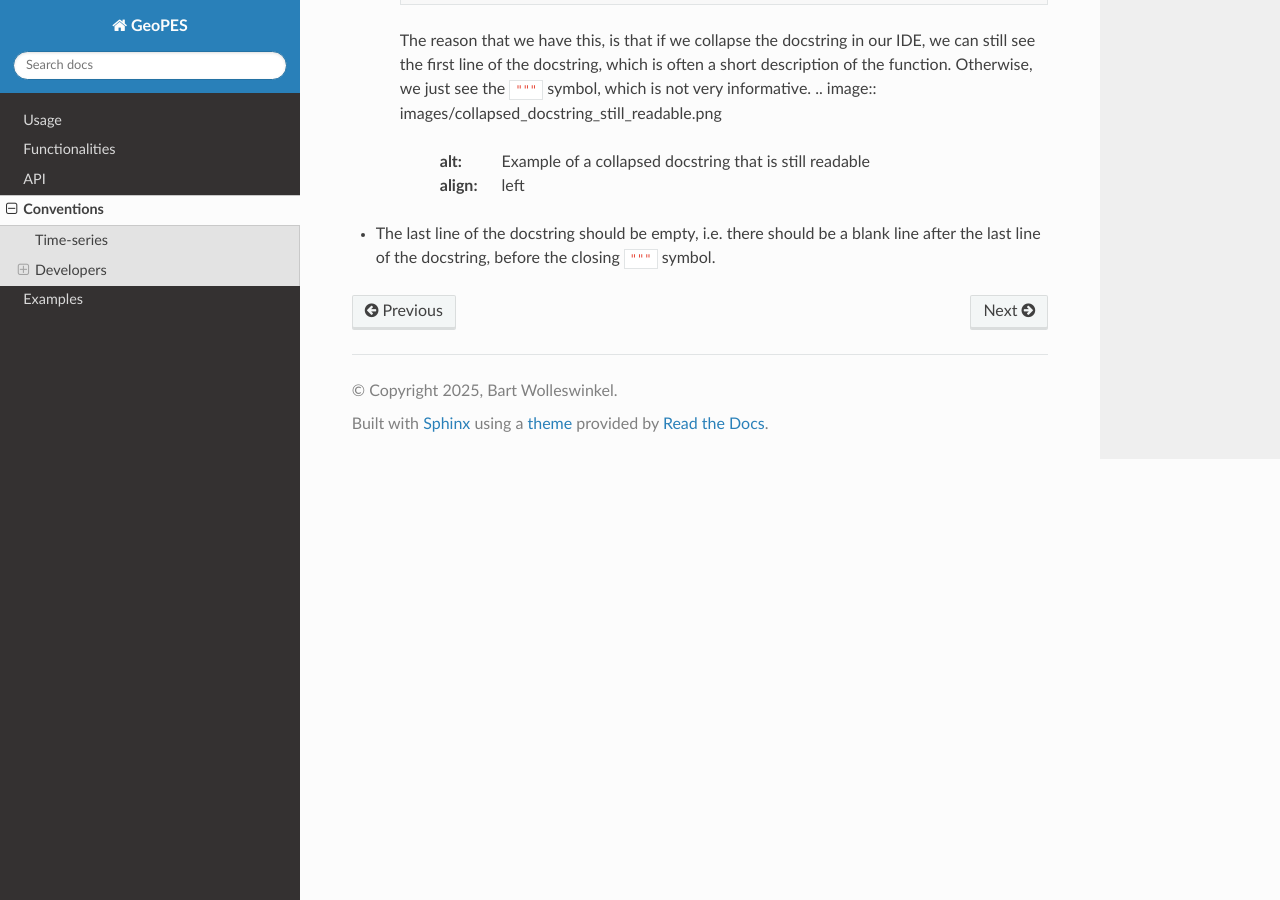
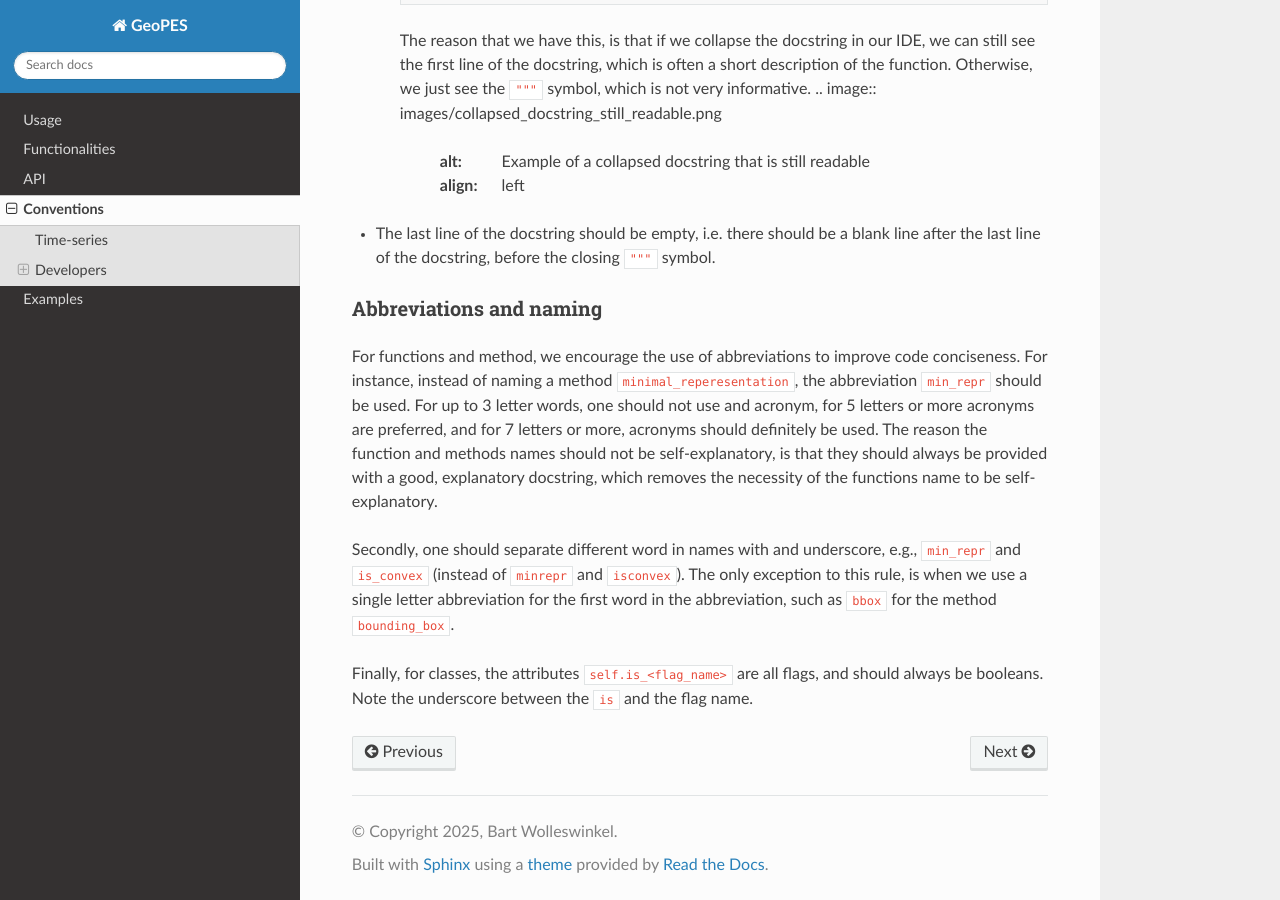
Before and after one commit to bwolleswinkel/geopes, a Sphinx documentation site: the page built from docs/source/conventions.rst, in a window 1280 px wide and 900 px high, scrolled down 1116 px. Built offline with Sphinx 7.4.7 and the Read the Docs theme 3.1.0, drawn with Linux system fonts in a browser that asks for light colours.

Commit message:
Added more documentation on writing conventions

```diff
--- a/docs/source/conventions.rst
+++ b/docs/source/conventions.rst
@@ -49,3 +49,12 @@ For docstring, we follow mainly the NumPy docstring convention, as defined here:
 .. FIXME: I don't actually know if I want this? Because if the start of the docstring is very long, there is no way to collapse it in the IDE... so we might want to start on a newline anyway?
 
 * The last line of the docstring should be empty, i.e. there should be a blank line after the last line of the docstring, before the closing ``"""`` symbol.
+
+Abbreviations and naming
+^^^^^^^^^^^^^^^^^^^^^^^^
+
+For functions and method, we encourage the use of abbreviations to improve code conciseness. For instance, instead of naming a method ``minimal_reperesentation``, the abbreviation ``min_repr`` should be used. For up to 3 letter words, one should not use and acronym, for 5 letters or more acronyms are preferred, and for 7 letters or more, acronyms should definitely be used. The reason the function and methods names should not be self-explanatory, is that they should always be provided with a good, explanatory docstring, which removes the necessity of the functions name to be self-explanatory.
+
+Secondly, one should separate different word in names with and underscore, e.g., ``min_repr`` and ``is_convex`` (instead of ``minrepr`` and ``isconvex``). The only exception to this rule, is when we use a single letter abbreviation for the first word in the abbreviation, such as ``bbox`` for the method ``bounding_box``.
+
+Finally, for classes, the attributes ``self.is_<flag_name>`` are all flags, and should always be booleans. Note the underscore between the ``is`` and the flag name.
```
